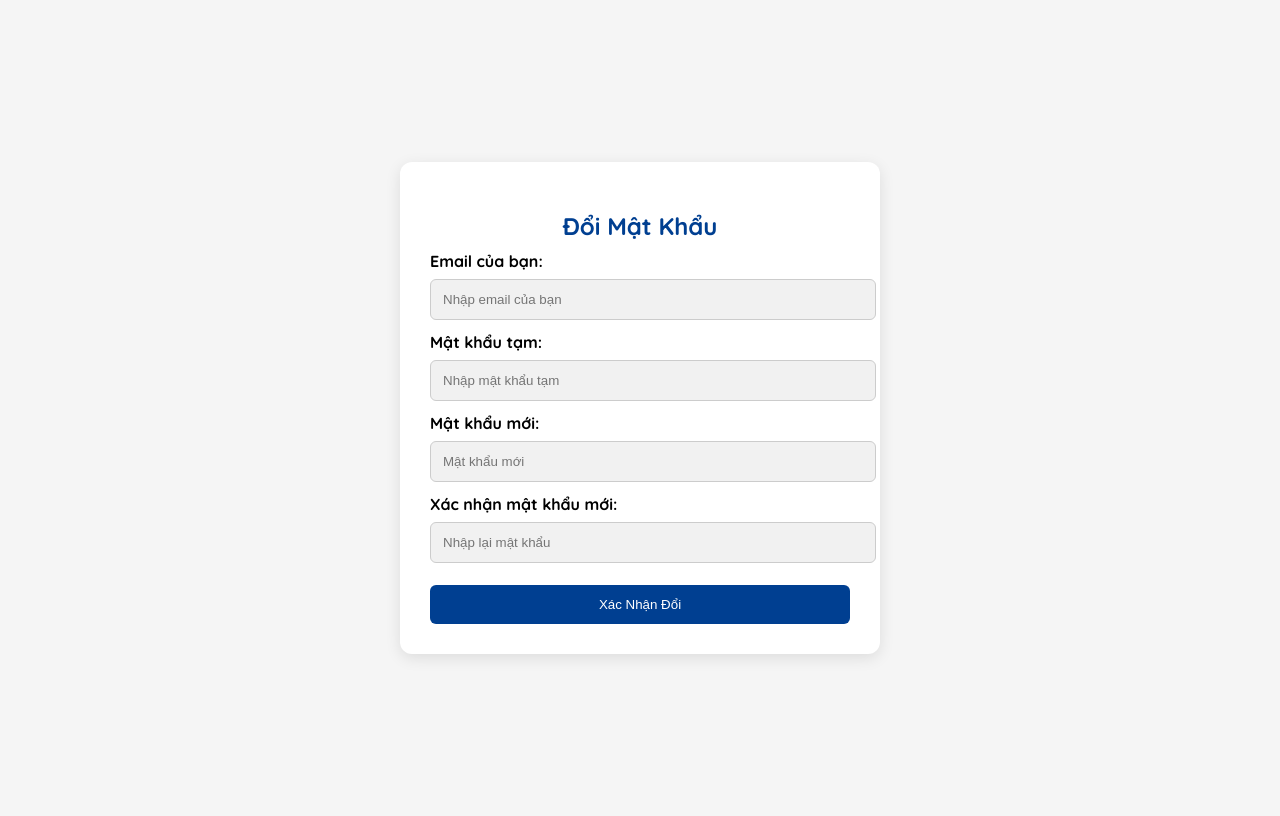
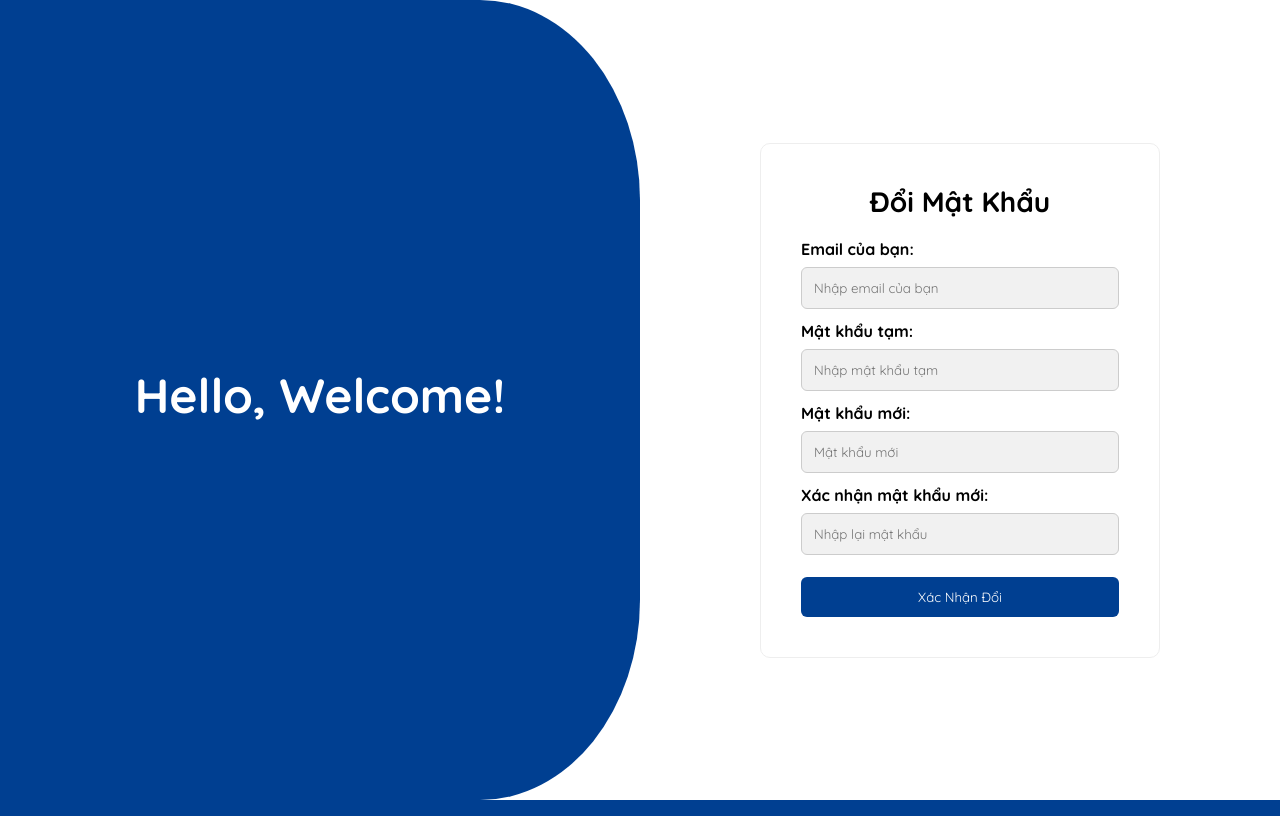
Before and after one commit to Hang-Naf/TNCNPM, a PHP site: page /doimatkhau.php in a window 1280 px wide. Run offline with PHP 8.4, Linux system fonts and the light colour scheme.

Commit message:
modified:   doimatkhau.php

```diff
--- a/doimatkhau.php
+++ b/doimatkhau.php
@@ -57,12 +57,19 @@ if ($_SERVER["REQUEST_METHOD"] === "POST") {
 
 <head>
     <meta charset="UTF-8">
+    <meta name="viewport" content="width=device-width, initial-scale=1.0">
+    <link href="https://fonts.googleapis.com/css2?family=Quicksand:wght@300..700&display=swap" rel="stylesheet">
     <title>Đổi Mật Khẩu</title>
-    <link href="https://fonts.googleapis.com/css2?family=Quicksand:wght@300..700&display=swap" rel="stylesheet">
     <style>
+        * {
+            margin: 0;
+            padding: 0;
+            box-sizing: border-box;
+            font-family: "Quicksand", sans-serif;
+        }
+
         body {
             background: #f5f5f5;
-            font-family: "Quicksand", sans-serif;
             display: flex;
             justify-content: center;
             align-items: center;
@@ -70,17 +77,77 @@ if ($_SERVER["REQUEST_METHOD"] === "POST") {
         }
 
         .container {
-            width: 420px;
+            display: flex;
+            width: 100%;
+            height: 100%;
+            overflow: hidden;
+            box-shadow: 0 4px 15px rgba(0, 0, 0, 0.15);
             background: #fff;
-            padding: 30px;
-            border-radius: 12px;
-            box-shadow: 0 4px 15px rgba(0, 0, 0, 0.1);
         }
 
-        h2 {
+        .left {
+            flex: 1;
+            background: #003f91;
+            color: #fff;
+            display: flex;
+            flex-direction: column;
+            justify-content: center;
+            align-items: center;
             text-align: center;
+            border-radius: 0 25% 25% 0;
+            padding: 40px;
+        }
+
+        .left h2 {
+            font-size: 36px;
             margin-bottom: 10px;
+        }
+
+        .left p {
+            margin-bottom: 20px;
+            font-size: 18px;
+        }
+
+        .btn-outline {
+            background: transparent;
+            color: #fff;
+            border: 2px solid #fff;
+            padding: 12px 40px;
+            border-radius: 6px;
+            cursor: pointer;
+            font-size: 18px;
+        }
+
+        .btn-outline:hover {
+            background: #fff;
             color: #003f91;
+        }
+
+        .right {
+            width: 50%;
+            display: flex;
+            justify-content: center;
+            align-items: center;
+            padding: 40px;
+        }
+
+        .right-container {
+            width: 100%;
+            max-width: 400px;
+            background: #fff;
+            border: 1px solid #eee;
+            padding: 40px;
+            border-radius: 10px;
+        }
+
+        .right-container h2 {
+            text-align: center;
+            font-size: 28px;
+            margin-bottom: 20px;
+        }
+
+        .form-group {
+            margin-bottom: 15px;
         }
 
         label {
@@ -95,6 +162,16 @@ if ($_SERVER["REQUEST_METHOD"] === "POST") {
             border-radius: 6px;
             border: 1px solid #ccc;
             background: #f1f1f1;
+        }
+
+        .form-group input {
+            width: 100%;
+            height: 48px;
+            padding: 12px 15px;
+            border: none;
+            border-radius: 6px;
+            background: #eee;
+            font-size: 15px;
         }
 
         .btn {
@@ -115,15 +192,44 @@ if ($_SERVER["REQUEST_METHOD"] === "POST") {
             color: #d00;
         }
 
-        .success {
-            color: green !important;
+        .new-pass-box {
+            margin-top: 20px;
+            padding: 15px;
+            background: #f1f1f1;
+            border-radius: 8px;
+            text-align: center;
+        }
+
+        .new-pass-box code {
+            font-size: 18px;
+            font-weight: bold;
+            letter-spacing: 2px;
+        }
+
+        .copy-btn {
+            margin-top: 10px;
+            padding: 8px 15px;
+            background: #003f91;
+            color: #fff;
+            border: none;
+            border-radius: 5px;
+            cursor: pointer;
         }
     </style>
 </head>
 
 <body>
+    <div class="container">
+        <!-- Bên trái -->
+        <div class="left">
+            <h2 style="font-size: 48px;">Hello, Welcome!</h2>
+            <!-- <p style="font-size: 24px;">Bạn chưa có tài khoản?</p>
+            <button class="btn-outline" onclick="window.location.href='dangky.php'">Đăng Ký</button> -->
+        </div>
 
-    <div class="container">
+        <!-- Bên phải -->
+        <div class="right">
+            <div class="right-container">
                 <h2>Đổi Mật Khẩu</h2>
 
                 <form action="" method="POST">
@@ -150,6 +256,8 @@ if ($_SERVER["REQUEST_METHOD"] === "POST") {
                 <?php endif; ?>
 
             </div>
+        </div>
+    </div>
     <?php if (!empty($success)) : ?>
         <script>
             alert("Đổi mật khẩu thành công! Nhấn OK để đến trang đăng nhập.");
```
Lines whose indentation alone changed are shown as unchanged.
